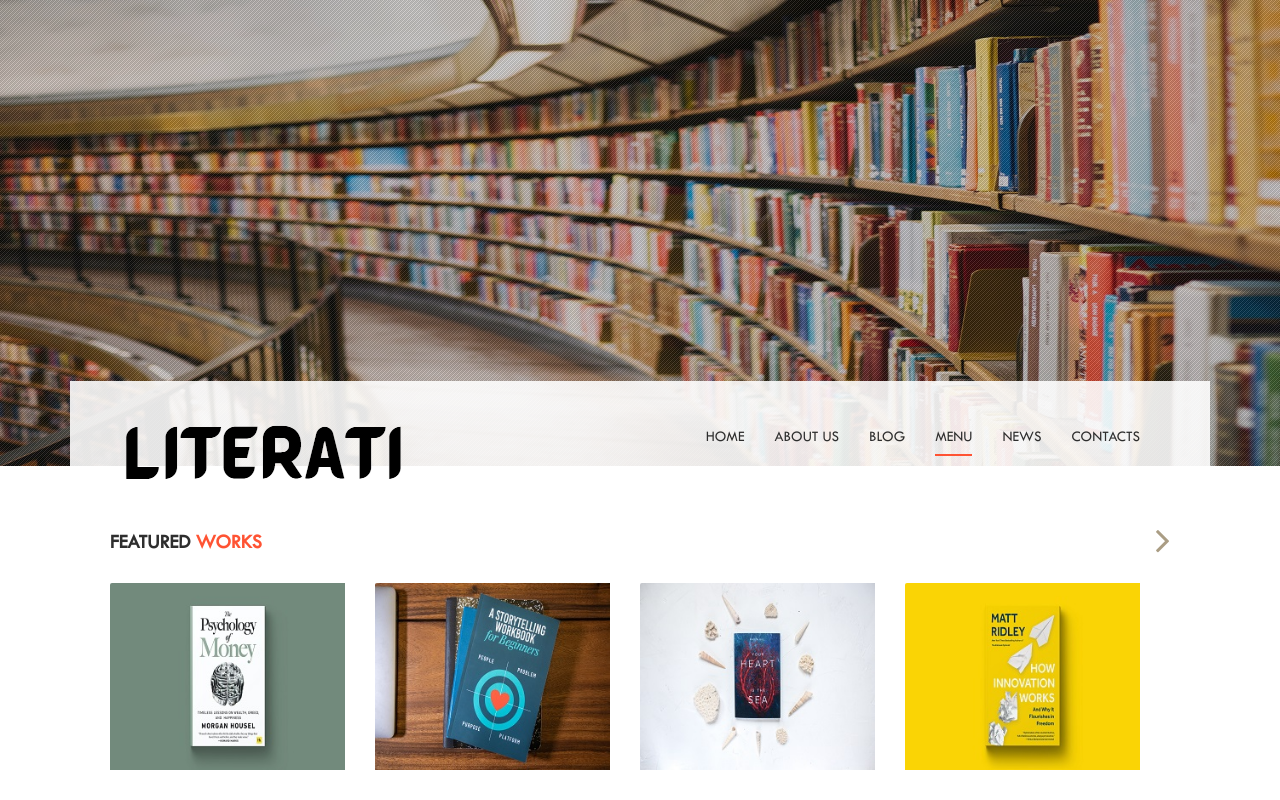
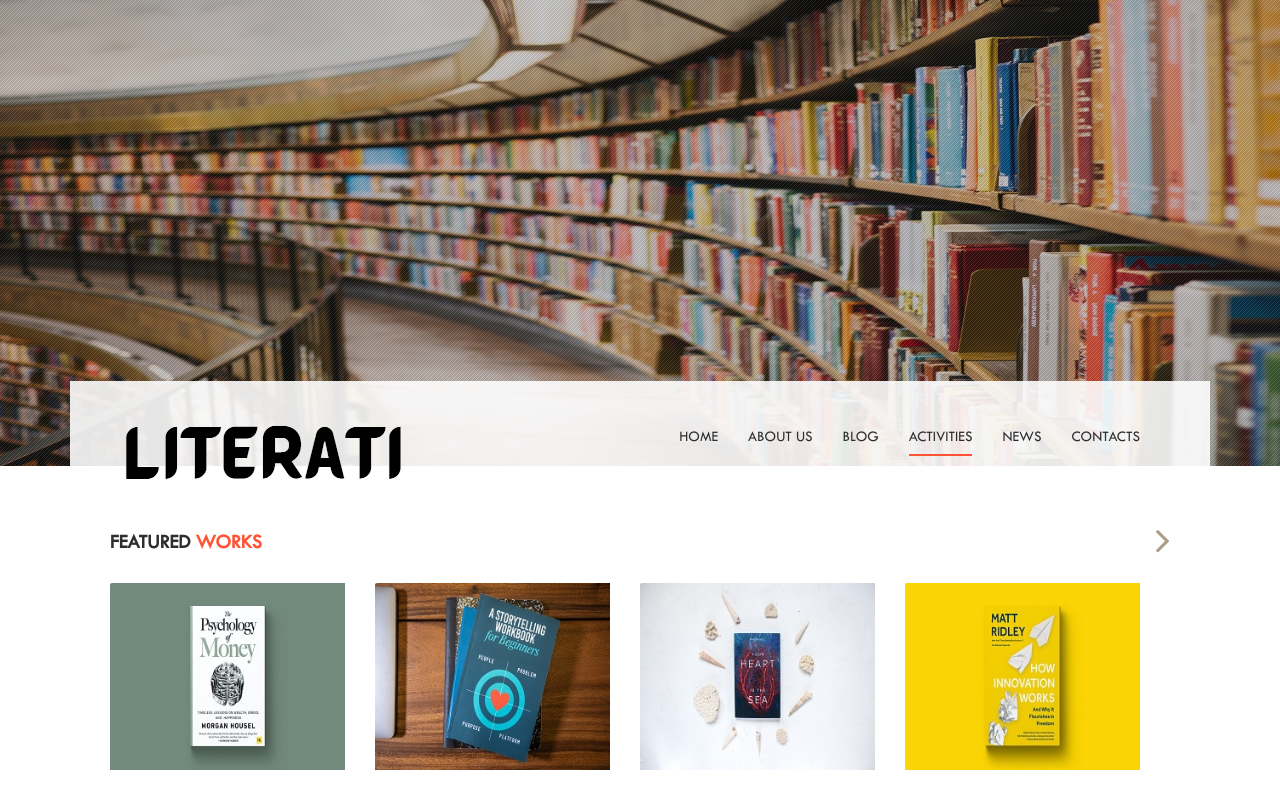
Before and after one commit to neelptl20702/literaticlub.github.io, a plain HTML site: page index.html in a window 1280 px wide. Shown: the top 800 px of the page. Drawn offline with Linux system fonts and the light colour scheme.

Commit message:
Update index.html

```diff
--- a/index.html
+++ b/index.html
@@ -71,7 +71,7 @@
                                         <li><a href="#hero-area">Home</a></li>
                                         <li><a href="#about-us">about us</a></li>
                                         <li><a href="#blog">Blog</a></li>
-                                        <li><a href="#price">menu</a></li>
+                                        <li><a href="#price">Activities</a></li>
                                         <li><a href="#subscribe">news</a></li>
                                         <li><a href="#contact-us">contacts</a></li>
                                     </ul>
@@ -204,7 +204,7 @@
         </div><!-- .containe close -->
     </section><!-- #blog close -->
     <!--
-    price start
+    Activity start
     ============================ -->
     <section id="price">
         <div class="container">
```
